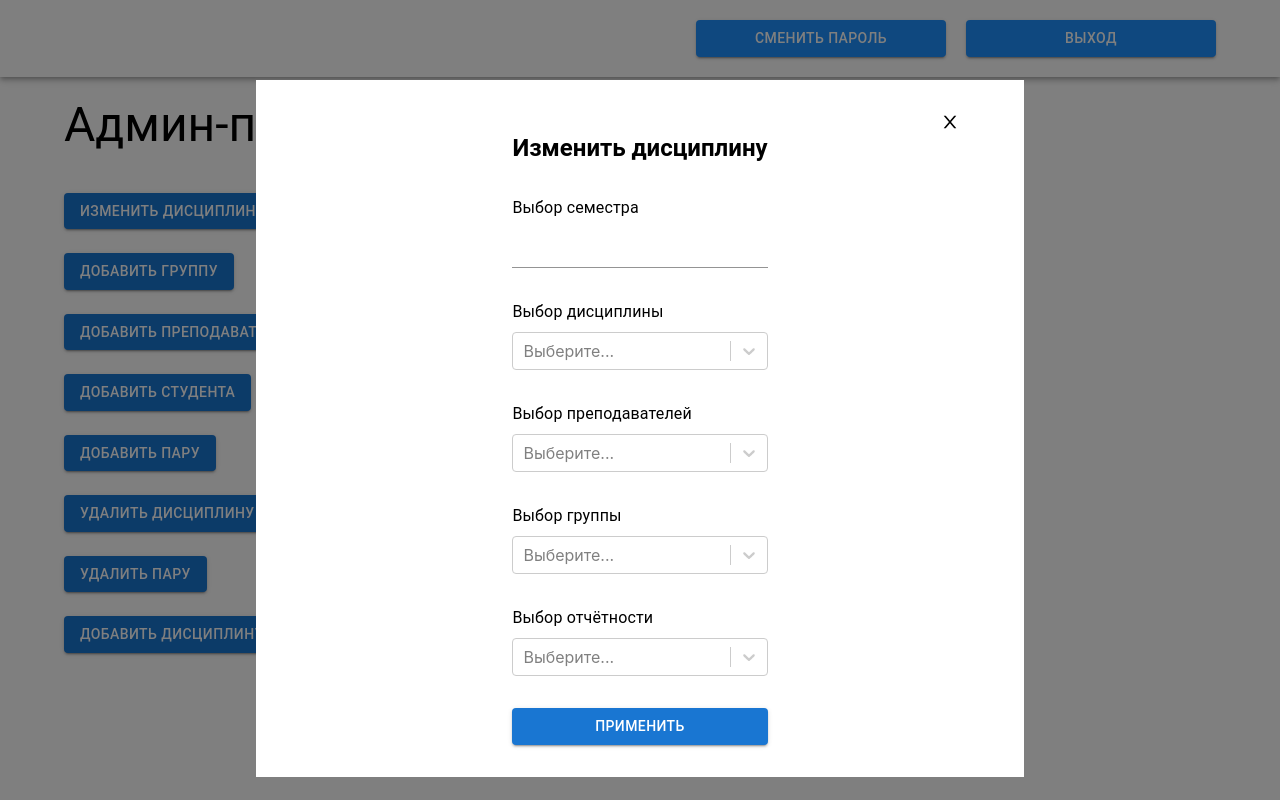
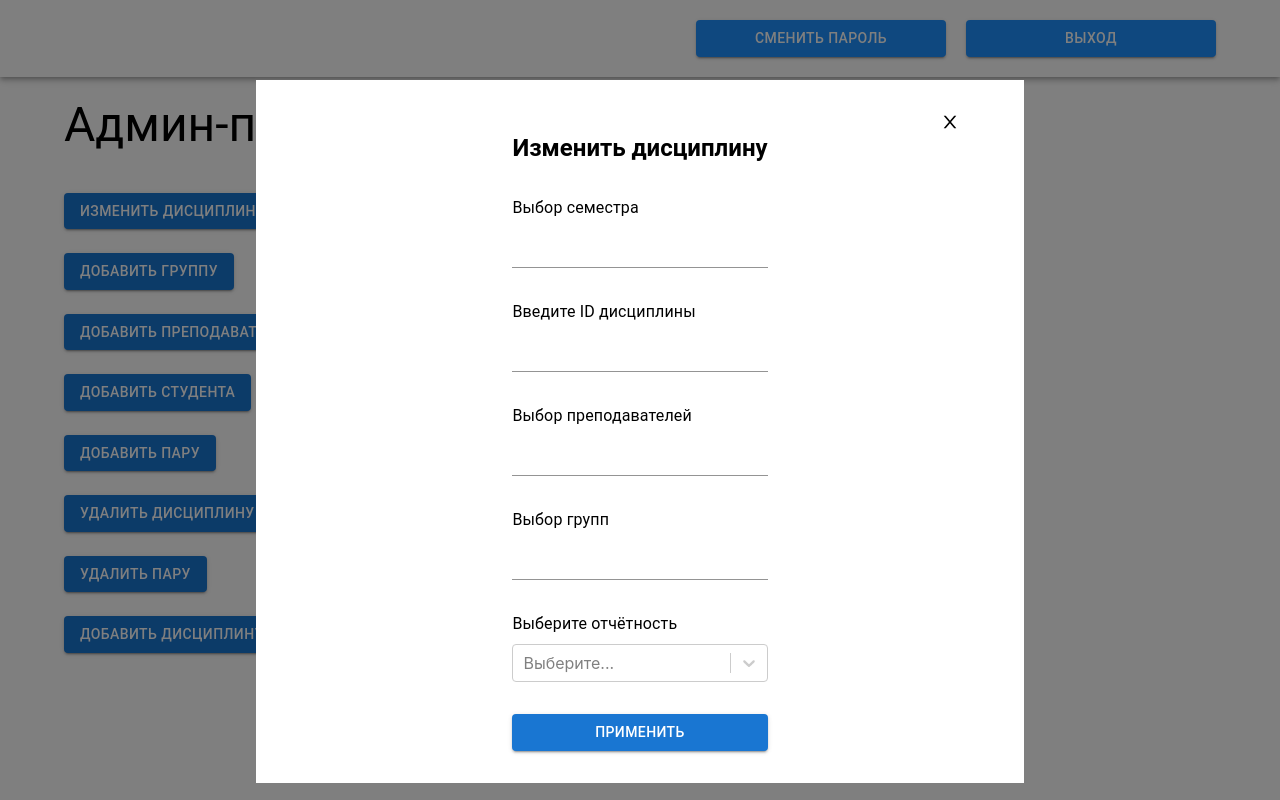
Before and after one commit to arsenijlevin/zachetka-ru, a Next.js app in the folder src/client/: page /admin-panel in a window 1280 px wide. Both pictures are taken after a click on the button "ИЗМЕНИТЬ ДИСЦИПЛИНУ". Built offline with nearby package versions, Linux system fonts and the light colour scheme; no server answers.

Commit message:
Доработка панели администратора

```diff
--- a/src/client/components/pop-ups/AddLecturerPopUp.tsx
+++ b/src/client/components/pop-ups/AddLecturerPopUp.tsx
@@ -1,12 +1,31 @@
 import { Modal, Input, Button, Box, Typography } from "@mui/material";
+import { GetServerSideProps, GetServerSidePropsContext } from "next";
 import { AiOutlineClose } from "react-icons/ai";
 import { useState } from "react";
 import axios from "axios";
+import { toProps } from "lib/serverSideUtils";
+import Cookies from "universal-cookie";
+import jwt_decode from "jwt-decode";
 
 interface AddLecturerPopUpProps {
   open: boolean;
   setOpen: (value: number) => void;
 }
+
+export const getServerSideProps: GetServerSideProps = async (context: GetServerSidePropsContext) => {
+  const cookiesText = context.req.headers.cookie;
+
+  if (cookiesText) {
+    const cookies = new Cookies(cookiesText);
+
+    const token = cookies.get<string>("token");
+    const decodedCookie = jwt_decode<Record<string, string>>(token);
+
+    return toProps({ decodedCookie });
+  }
+
+  return toProps({ decodedCookie: {} });
+};
 
 function AddLecturerPopUp({ open, setOpen }: AddLecturerPopUpProps) {
   const handleClose = () => setOpen(0);
@@ -18,7 +37,21 @@ function AddLecturerPopUp({ open, setOpen }: AddLecturerPopUpProps) {
 
   async function handleSubmit() {
     try{
-      await axios.post("users/add", { password, login, name, rights : 1 });
+
+      const cookies = new Cookies();
+      const token = cookies.get<string>("token");
+
+      if (!token) {
+        throw new Error();
+      }
+
+      const header = {
+        Authorization: `Bearer ${token}`,
+      };
+      setError("");
+      setSuccessMessage("");
+
+      await axios.post("users/add", { password, login, name, rights : 1 }, { headers: header });
       setSuccessMessage("Успех");
       console.log("Успех");
     } catch (error) {
--- a/src/client/components/pop-ups/ChangeSubjectPopUp.tsx
+++ b/src/client/components/pop-ups/ChangeSubjectPopUp.tsx
@@ -1,7 +1,8 @@
 import { Modal, Input, Button, Box, Typography } from "@mui/material";
 import { AiOutlineClose } from "react-icons/ai";
 import Select from "react-select";
-import  React from "react";
+import React, { useState } from "react";
+import axios from "axios";
 
 interface ChangeSubjectPopUpProps {
   open: boolean;
@@ -10,26 +11,40 @@ interface ChangeSubjectPopUpProps {
 
 function ChangeSubjectPopUp({ open, setOpen }: ChangeSubjectPopUpProps) {
   const handleClose = () => setOpen(0);
+  const [subjectId, setSubjectId] = useState(0);
+  const [error, setError] = useState("");
+  const [successMessage, setSuccessMessage] = useState("");
+  const [title, setTitle] = useState("");
+  const [lecturers, setLecturers] = useState([]);
+  const [groups, setGroups] = useState([]);
+  const [semester, setSemester] = useState(0);
+  const [reportingType, setReportingType] = useState("");
 
-  const[title, setTitle] = React.useState('');
+  async function handleSubmit() {
+    setError("");
+    setSuccessMessage("");
+    try{
+      await axios.patch(`subjects/update/${subjectId}`, { title, professors_login : lecturers, groups_id : groups, semester, reporting_type : reportingType });
+      setSuccessMessage("Успех");
+    } catch (error) {
+      if (axios.isAxiosError(error) && error.response) {
+        if (error.response.status === 400) {
+          setError("Неверные данные");
+        }
+      }
+    }
+  }
 
-  const subjects = [
-    { value: "ТП", label: "ТП" },
-    { value: "ИПС", label: "ИПС" },
-    { value: "ИСиС", label: "ИСиС" },
-  ];
+  function handleChange(e : any) {
+    e = e.split(/[ ,]+/);
+    return e;
+  }
 
-  const lecturers = [
-    { value: "Преподаватель 1", label: "Преподаватель 1" },
-    { value: "Преподаватель 2", label: "Преподаватель 2" },
-    { value: "Преподаватель 3", label: "Преподаватель 3" },
-  ];
-
-  const groups = [
-    { value: "1", label: "1" },
-    { value: "2", label: "2" },
-    { value: "3", label: "3" },
-  ];
+  function handleIds(e : any) {
+    e = e.split(/[ ,]+/);
+    var arr = e.map(Number);
+    return arr;
+  }
 
   const examType = [
     { value: "Экзамен", label: "Экзамен" },
@@ -46,7 +61,6 @@ function ChangeSubjectPopUp({ open, setOpen }: ChangeSubjectPopUpProps) {
           <Typography variant="h5" fontWeight="bold">
             Изменить дисциплину
           </Typography>
-          {/* Выбор семестра*/}
           <Box>
             <Typography variant="body1">Выбор семестра</Typography>
             <Input
@@ -57,27 +71,27 @@ function ChangeSubjectPopUp({ open, setOpen }: ChangeSubjectPopUpProps) {
                 max: 12,
               }}
               fullWidth
+              onChange={(e) => setSemester(parseInt(e.target.value))}
             />
           </Box>
-          {/* Выбор дисциплины*/}
           <Box>
-            <Typography variant="body1">Выбор дисциплины</Typography>
-            <Select placeholder="Выберите..." options={subjects} className="mt-2" />
+            <Typography variant="body1">Введите ID дисциплины</Typography>
+            <Input className="mt-2 p-1" fullWidth onChange={(e) => setSubjectId(parseInt(e.target.value))}/>
           </Box>
           <Box>
             <Typography variant="body1">Выбор преподавателей</Typography>
-            <Select placeholder="Выберите..." isMulti options={lecturers} className="mt-2" />
-            {/* Выбор преподавателей*/}
+            <Input className="mt-2 p-1" fullWidth onChange={(e) => setLecturers(handleChange(e.target.value))}/>
           </Box>
           <Box>
-            <Typography variant="body1">Выбор группы</Typography>
-            <Select placeholder="Выберите..." isMulti options={groups} className="mt-2" />
-            {/* Выбор группы*/}
+            <Typography variant="body1">Выбор групп</Typography>
+            <Input className="mt-2 p-1" fullWidth onChange={(e) => setGroups(handleIds(e.target.value))}/>
           </Box>
           <Box>
-            <Typography variant="body1">Выбор отчётности</Typography>
-            <Select placeholder="Выберите..." options={examType} className="mt-2" />
-            {/* Выбор отчётности*/}
+            <Typography variant="body1">Выберите отчётность</Typography>
+            <Select placeholder="Выберите..." options={examType} className="mt-2" onChange={(e) => {
+              if (e !== null) {
+                setReportingType(e.value)
+                }}}/>
           </Box>
           <Button variant="contained" size="medium" className="px-2 py-1">
             Применить
```
